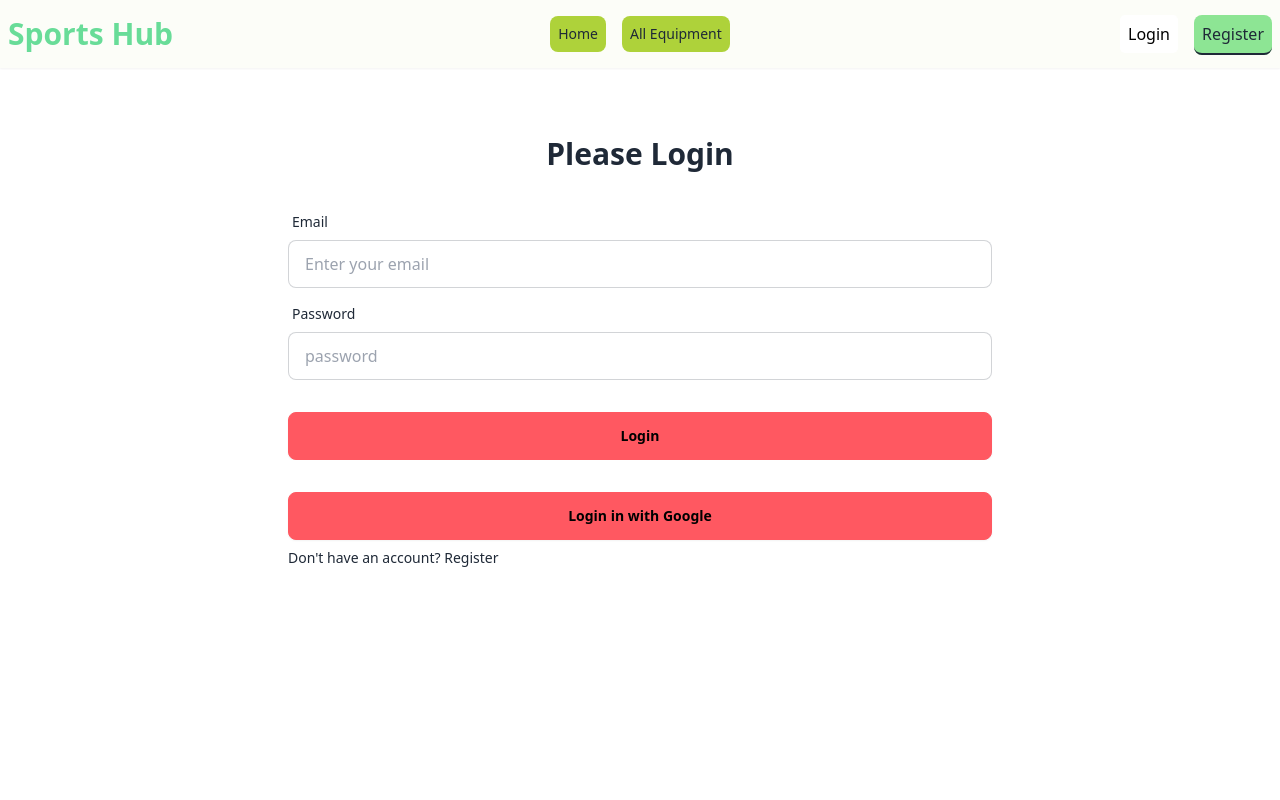
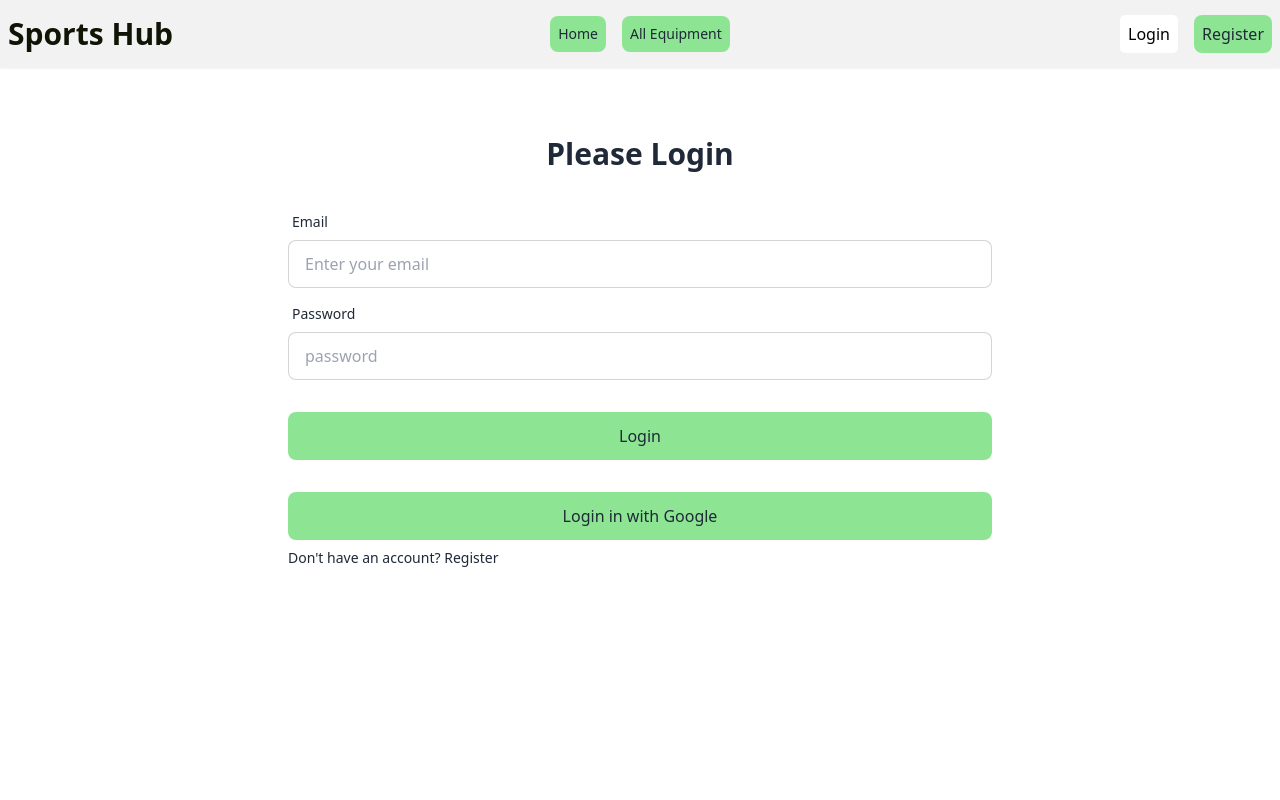
Before and after one commit to ahasan-ullah/Assignment-Ten-PH, a React (Vite) app: page /auth/login in a window 1280 px wide. Shown: the top 800 px of the page. Built offline with nearby package versions, Linux system fonts and the light colour scheme; no server answers.

Commit message:
navbar, login and registration modified

```diff
--- a/src/componets/Navbar.jsx
+++ b/src/componets/Navbar.jsx
@@ -8,19 +8,19 @@ const Navbar = () => {
   const { user, logout } = useContext(AuthContext);
   const links = (
     <>
-      <NavLink className="p-2 bg-first rounded-lg" to={"/"}>
+      <NavLink className="p-2 rounded-lg bg-second" to={"/"}>
         Home
       </NavLink>
-      <NavLink className="p-2 bg-first rounded-lg" to={"/all"}>
+      <NavLink className="p-2 rounded-lg bg-second" to={"/all"}>
         All Equipment
       </NavLink>
       {user?.email && (
         <>
-          <NavLink className="p-2 rounded-lg bg-first" to={"/add"}>
+          <NavLink className="p-2 rounded-lg bg-second" to={"/add"}>
             Add Equipment
           </NavLink>
           <NavLink
-            className="p-2 rounded-lg bg-first"
+            className="p-2 rounded-lg bg-second"
             to={`/my-product/${user?.email}`}
           >
             My Equipment List
@@ -31,7 +31,7 @@ const Navbar = () => {
   );
 
   return (
-    <div className="navbar fixed top-0 z-10 bg-background shadow-sm max-w-7xl mx-auto">
+    <div className="navbar fixed top-0 z-10 bg-base-300 bg-opacity-50 shadow-sm max-w-7xl mx-auto">
       <div className="navbar-start">
         <div className="dropdown">
           <div tabIndex={0} role="button" className="btn btn-ghost lg:hidden">
@@ -57,7 +57,7 @@ const Navbar = () => {
             {links}
           </ul>
         </div>
-        <a className="text-2xl md:text-3xl font-bold text-third">Sports Hub</a>
+        <a className="text-2xl md:text-3xl font-bold text-text">Sports Hub</a>
       </div>
       <div className="navbar-center hidden lg:flex">
         <ul className="menu menu-horizontal px-1 space-x-4">{links}</ul>
@@ -92,7 +92,7 @@ const Navbar = () => {
             </NavLink>
             <NavLink
               to="/auth/register"
-              className="p-2 border-b-2 rounded-lg bg-second"
+              className="p-2 rounded-lg bg-second"
             >
               Register
             </NavLink>
--- a/src/pages/LoginPage.jsx
+++ b/src/pages/LoginPage.jsx
@@ -77,12 +77,12 @@ const LoginPage = () => {
             />
           </div>
           <div className="form-control mt-6 space-y-4">
-            <button className="btn btn-error">Login</button>
+            <button className="p-3 rounded-lg bg-second">Login</button>
           </div>
         </form>
       </div>
       <div className="card card-body bg-base-100 md:w-3/5 mx-auto -top-8">
-        <button onClick={handleGoogleSignIn} className="btn btn-error">
+        <button onClick={handleGoogleSignIn} className="p-3 rounded-lg bg-second">
           Login in with Google
         </button>
         <p className="text-gray-500 text-sm">
--- a/src/pages/RegisterPage.jsx
+++ b/src/pages/RegisterPage.jsx
@@ -102,7 +102,7 @@ const RegisterPage = () => {
             />
           </div>
           <div className="form-control mt-6 space-y-4">
-            <button className="btn btn-error">Register</button>
+            <button className="p-3 rounded-lg bg-second">Register</button>
             <p className="text-gray-500 text-sm">
               Already have an account?
               <NavLink to={"/auth/login"} className="text-blue-700">
```
